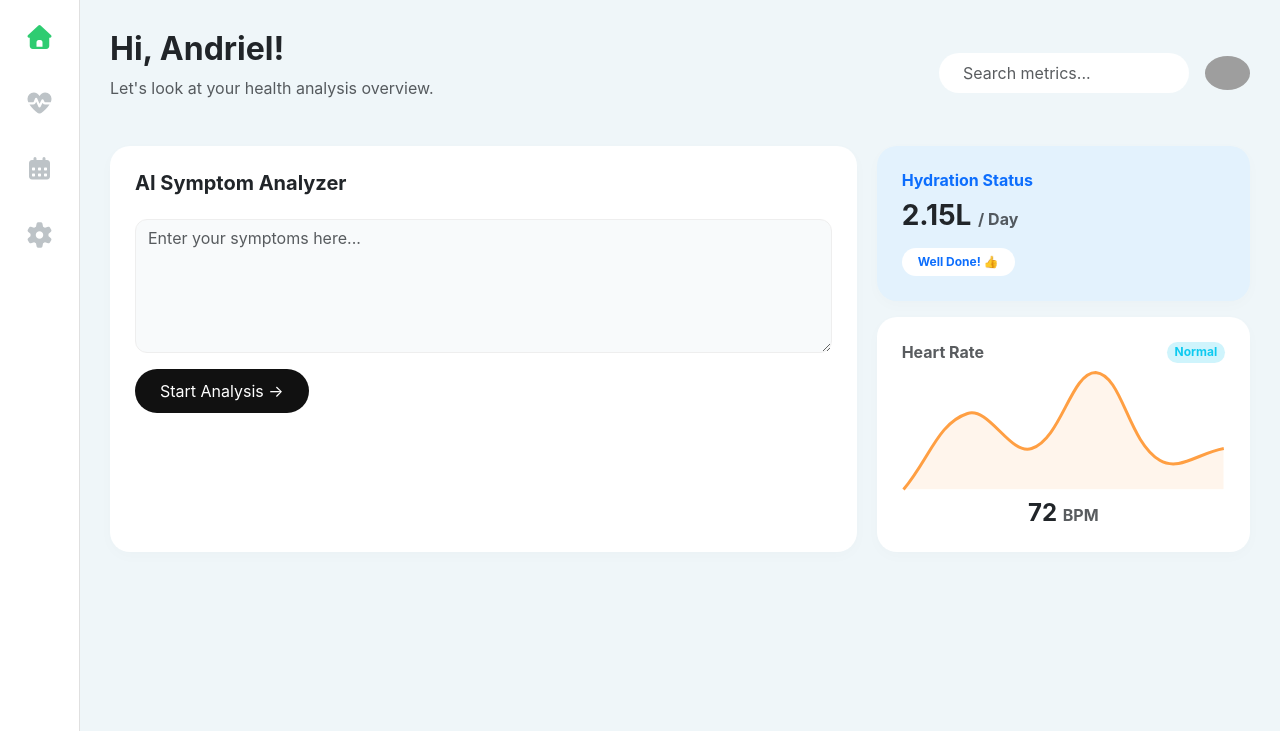
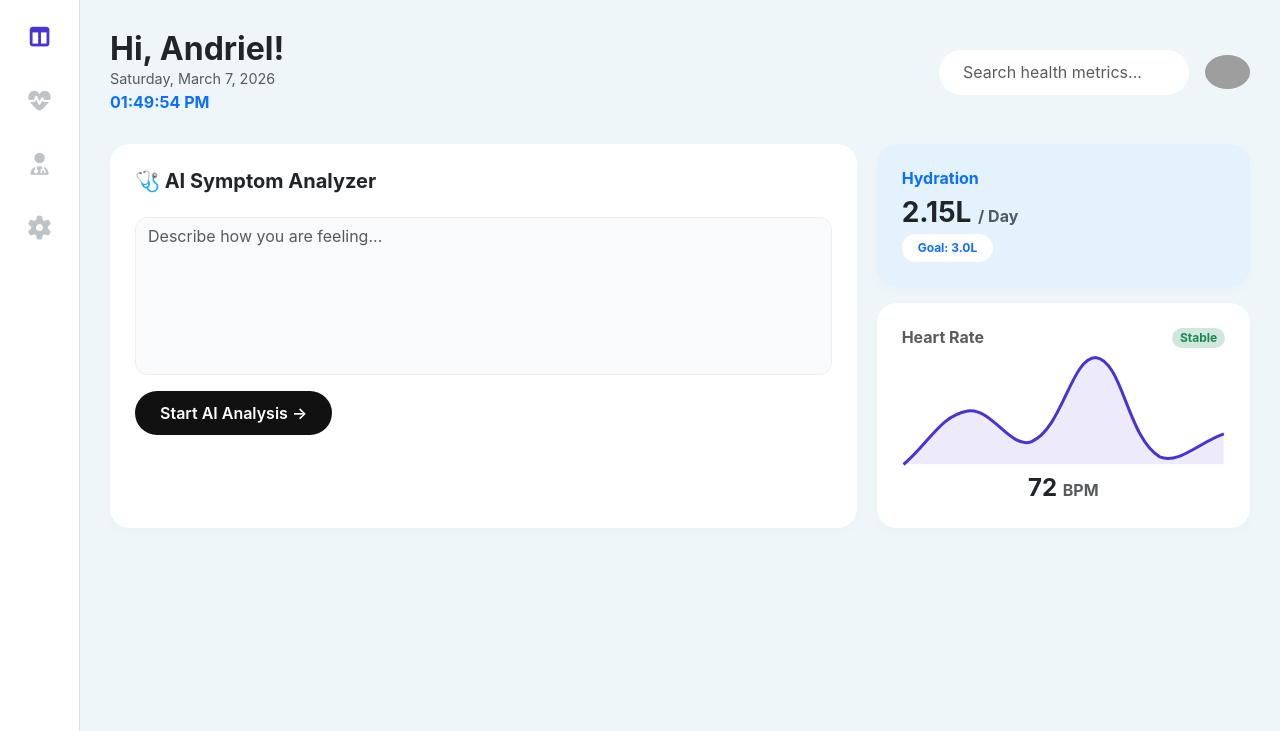
Before and after one commit to andrielmariya/smart-healthcare-app, a Flask app: page / in a window 1280 px wide. Shown: the top 731 px of the page. Run offline with Flask 3, Linux system fonts and the light colour scheme; grey boxes are pictures that could not be loaded.

Commit message:
Add live clock and date to dashboard header

```diff
--- a/templates/index.html
+++ b/templates/index.html
@@ -4,6 +4,7 @@
     <meta charset="UTF-8">
     <meta name="viewport" content="width=device-width, initial-scale=1.0">
     <title>Andriel | Health Dashboard</title>
+
     <link href="https://cdn.jsdelivr.net/npm/bootstrap@5.3.0/dist/css/bootstrap.min.css" rel="stylesheet">
     <link rel="stylesheet" href="https://cdnjs.cloudflare.com/ajax/libs/font-awesome/6.0.0/all.min.css">
     <script src="https://cdn.jsdelivr.net/npm/chart.js"></script>
@@ -24,7 +25,6 @@
             height: 100vh;
         }
 
-        /* Sidebar Styling */
         .sidebar {
             width: 80px;
             background-color: var(--sidebar-color);
@@ -36,17 +36,15 @@
         }
 
         .sidebar-icon {
-            font-size: 1.5rem;
+            font-size: 1.4rem;
             color: #bdc3c7;
             margin-bottom: 30px;
             cursor: pointer;
             transition: 0.3s;
         }
 
-        .sidebar-icon.active { color: #2ecc71; }
-        .sidebar-icon:hover { color: var(--accent-color); }
+        .sidebar-icon.active { color: var(--accent-color); }
 
-        /* Main Content Styling */
         .main-wrapper {
             flex: 1;
             padding: 30px;
@@ -60,7 +58,6 @@
             margin-bottom: 30px;
         }
 
-        /* The Grid Layout */
         .dashboard-grid {
             display: grid;
             grid-template-columns: 2fr 1fr;
@@ -75,14 +72,13 @@
             border: none;
         }
 
-        .symptom-analyzer-box {
-            grid-column: 1 / 2;
-        }
+        .symptom-analyzer-box { grid-column: 1 / 2; }
 
         textarea.form-control {
             background-color: #f8fafb;
             border: 1px solid #eee;
             border-radius: 12px;
+            resize: none;
         }
 
         .btn-primary {
@@ -90,59 +86,63 @@
             border: none;
             border-radius: 50px;
             padding: 10px 25px;
+            font-weight: 600;
         }
 
         .result-container {
             margin-top: 20px;
-            padding: 15px;
-            border-radius: 12px;
+            padding: 20px;
+            border-radius: 15px;
             background: #f0fff4;
             display: none;
+            border-left: 5px solid #2ecc71;
         }
     </style>
 </head>
 <body>
 
     <nav class="sidebar">
-        <div class="sidebar-icon active"><i class="fas fa-home"></i></div>
+        <div class="sidebar-icon active"><i class="fas fa-columns"></i></div>
         <div class="sidebar-icon"><i class="fas fa-heartbeat"></i></div>
-        <div class="sidebar-icon"><i class="fas fa-calendar-alt"></i></div>
+        <div class="sidebar-icon"><i class="fas fa-user-md"></i></div>
         <div class="sidebar-icon"><i class="fas fa-cog"></i></div>
     </nav>
 
     <div class="main-wrapper">
         <header class="dashboard-header">
             <div>
-                <h2 class="fw-bold">Hi, Andriel!</h2>
-                <p class="text-muted">Let's look at your health analysis overview.</p>
+                <h2 class="fw-bold mb-0">Hi, Andriel!</h2>
+                <p class="text-muted mb-0" id="liveDate" style="font-size: 0.9rem;"></p>
+                <p class="fw-bold text-primary mb-0" id="liveClock"></p>
             </div>
             <div class="d-flex align-items-center">
-                <input type="text" class="form-control rounded-pill border-0 px-4 py-2" placeholder="Search metrics..." style="width: 250px;">
-                <img src="https://ui-avatars.com/api/?name=Andriel+Mariya&background=random" class="rounded-circle ms-3" width="45" alt="Profile">
+                <input type="text" class="form-control rounded-pill border-0 px-4" placeholder="Search health metrics..." style="width: 250px; height: 45px; background: white;">
+                <img src="https://ui-avatars.com/api/?name=Andriel+Mariya&background=4834d4&color=fff" class="rounded-circle ms-3" width="45" alt="Profile">
             </div>
         </header>
 
         <div class="dashboard-grid">
             <div class="health-card symptom-analyzer-box">
-                <h5 class="fw-bold mb-4">AI Symptom Analyzer</h5>
-                <textarea id="symptoms" class="form-control mb-3" rows="5" placeholder="Enter your symptoms here..."></textarea>
-                <button id="analyzeBtn" class="btn btn-primary">Start Analysis -></button>
-                <div id="resultBox" class="result-container mt-4"></div>
+                <h5 class="fw-bold mb-4">🩺 AI Symptom Analyzer</h5>
+                <textarea id="symptoms" class="form-control mb-3" rows="6" placeholder="Describe how you are feeling..."></textarea>
+                <button id="analyzeBtn" class="btn btn-primary">Start AI Analysis -></button>
+
+                <div id="resultBox" class="result-container animate__animated animate__fadeIn"></div>
             </div>
 
             <div class="d-flex flex-column gap-3">
                 <div class="health-card" style="background-color: #e3f2fd;">
-                    <h6 class="text-primary fw-bold">Hydration Status</h6>
-                    <h3 class="fw-bold">2.15L <small class="fs-6 text-muted">/ Day</small></h3>
-                    <div class="badge bg-white text-primary rounded-pill mt-2 p-2 px-3">Well Done! 👍</div>
+                    <h6 class="text-primary fw-bold">Hydration</h6>
+                    <h3 class="fw-bold mb-1">2.15L <small class="fs-6 text-muted">/ Day</small></h3>
+                    <div class="badge bg-white text-primary rounded-pill p-2 px-3">Goal: 3.0L</div>
                 </div>
 
                 <div class="health-card">
                     <div class="d-flex justify-content-between align-items-center mb-2">
                         <h6 class="text-muted fw-bold mb-0">Heart Rate</h6>
-                        <span class="badge bg-info-subtle text-info rounded-pill">Normal</span>
+                        <span class="badge bg-success-subtle text-success rounded-pill">Stable</span>
                     </div>
-                    <div style="height: 120px;">
+                    <div style="height: 110px;">
                         <canvas id="heartRateChart"></canvas>
                     </div>
                     <div class="mt-2 text-center">
@@ -154,17 +154,27 @@
     </div>
 
     <script>
-        // 1. Initialize the Chart
+        // 1. Live Clock & Date Logic
+        function updateClock() {
+            const now = new Date();
+            const dateOpts = { weekday: 'long', year: 'numeric', month: 'long', day: 'numeric' };
+            const timeOpts = { hour: '2-digit', minute: '2-digit', second: '2-digit', hour12: true };
+            document.getElementById('liveDate').innerText = now.toLocaleDateString('en-US', dateOpts);
+            document.getElementById('liveClock').innerText = now.toLocaleTimeString('en-US', timeOpts);
+        }
+        setInterval(updateClock, 1000);
+        updateClock();
+
+        // 2. Heart Rate Chart Initialization
         const ctx = document.getElementById('heartRateChart').getContext('2d');
         new Chart(ctx, {
             type: 'line',
             data: {
                 labels: ['1pm', '2pm', '3pm', '4pm', '5pm', '6pm'],
                 datasets: [{
-                    label: 'BPM',
-                    data: [65, 78, 72, 85, 70, 72],
-                    borderColor: '#ff9f43',
-                    backgroundColor: 'rgba(255, 159, 67, 0.1)',
+                    data: [68, 75, 71, 82, 69, 72],
+                    borderColor: '#4834d4',
+                    backgroundColor: 'rgba(72, 52, 212, 0.1)',
                     borderWidth: 3,
                     fill: true,
                     tension: 0.4,
@@ -179,7 +189,7 @@
             }
         });
 
-        // 2. Symptom Analyzer Logic
+        // 3. AI Analysis Logic
         document.getElementById('analyzeBtn').addEventListener('click', async function() {
             const symptomsText = document.getElementById('symptoms').value;
             const resultBox = document.getElementById('resultBox');
@@ -187,7 +197,7 @@
             if (!symptomsText.trim()) return alert("Please enter symptoms.");
 
             resultBox.style.display = 'block';
-            resultBox.innerHTML = "<em>Analyzing...</em>";
+            resultBox.innerHTML = "<div class='text-center py-3'><div class='spinner-border spinner-border-sm text-success'></div><span class='ms-2'>AI is processing...</span></div>";
 
             try {
                 const response = await fetch('/analyze-symptoms', {
@@ -195,22 +205,18 @@
                     headers: { 'Content-Type': 'application/json' },
                     body: JSON.stringify({ symptoms: symptomsText })
                 });
-
                 const data = await response.json();
 
-                if (data.error) {
-                    resultBox.innerHTML = `<span class='text-danger'>${data.error}</span>`;
-                    return;
-                }
+                let badge = data.confidence_level === "High" ? "bg-danger" : "bg-warning text-dark";
 
                 resultBox.innerHTML = `
-                    <h5 class="fw-bold text-success">Analysis: ${data.possible_condition}</h5>
-                    <p class="small text-muted mb-0">Confidence: <strong>${data.confidence_level}</strong></p>
-                    <hr>
-                    <p class="mb-1 small"><strong>Recommendations:</strong> ${data.recommended_actions[0]}</p>
+                    <h5 class="fw-bold text-success">Possible Condition: ${data.possible_condition}</h5>
+                    <span class="badge ${badge} mb-3">AI Confidence: ${data.confidence_level}</span>
+                    <p class="small"><strong>Recommended Actions:</strong> ${data.recommended_actions.join(', ')}</p>
+                    <p class="small text-danger mb-0"><strong>Emergency Signs:</strong> ${data.seek_medical_help_if.join(' or ')}</p>
                 `;
             } catch (error) {
-                resultBox.innerHTML = "Error connecting to AI server.";
+                resultBox.innerHTML = "<p class='text-danger'>Server Connection Error.</p>";
             }
         });
     </script>
```
